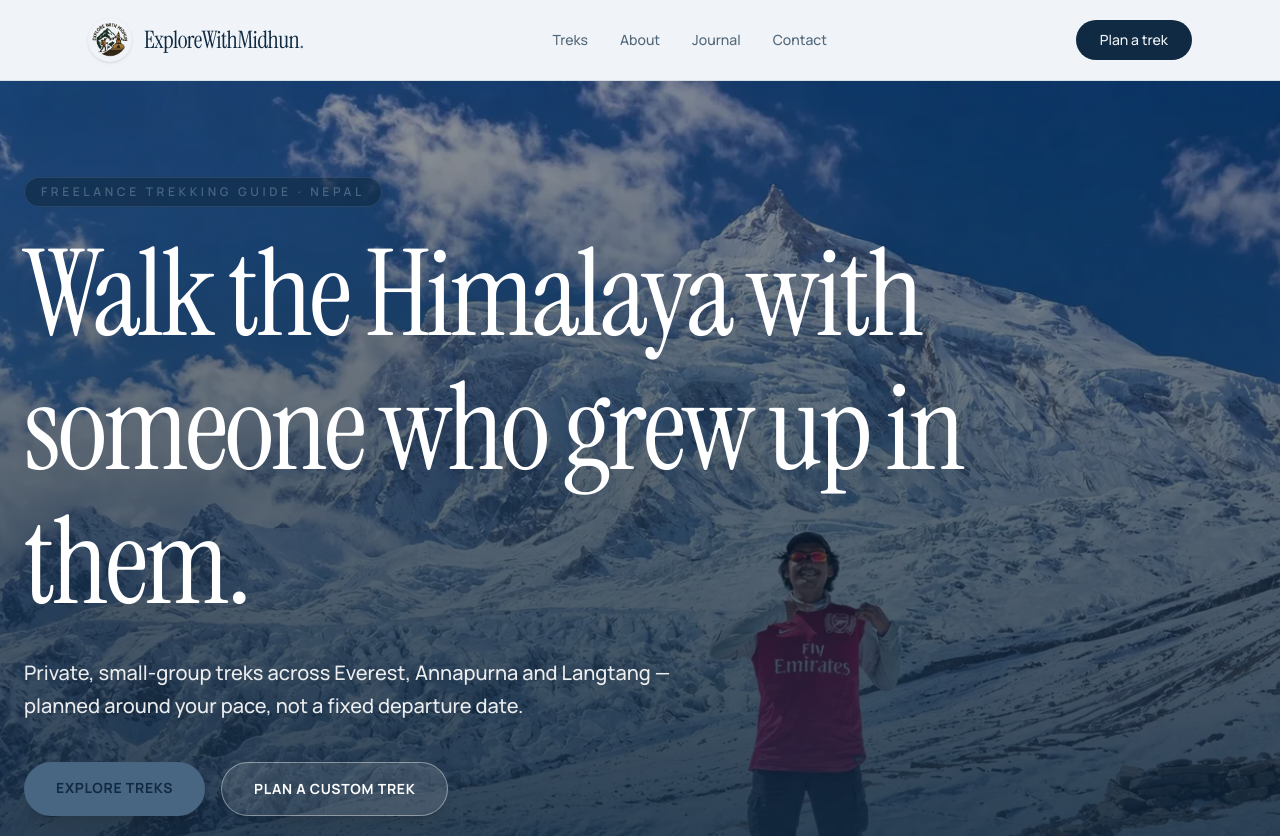
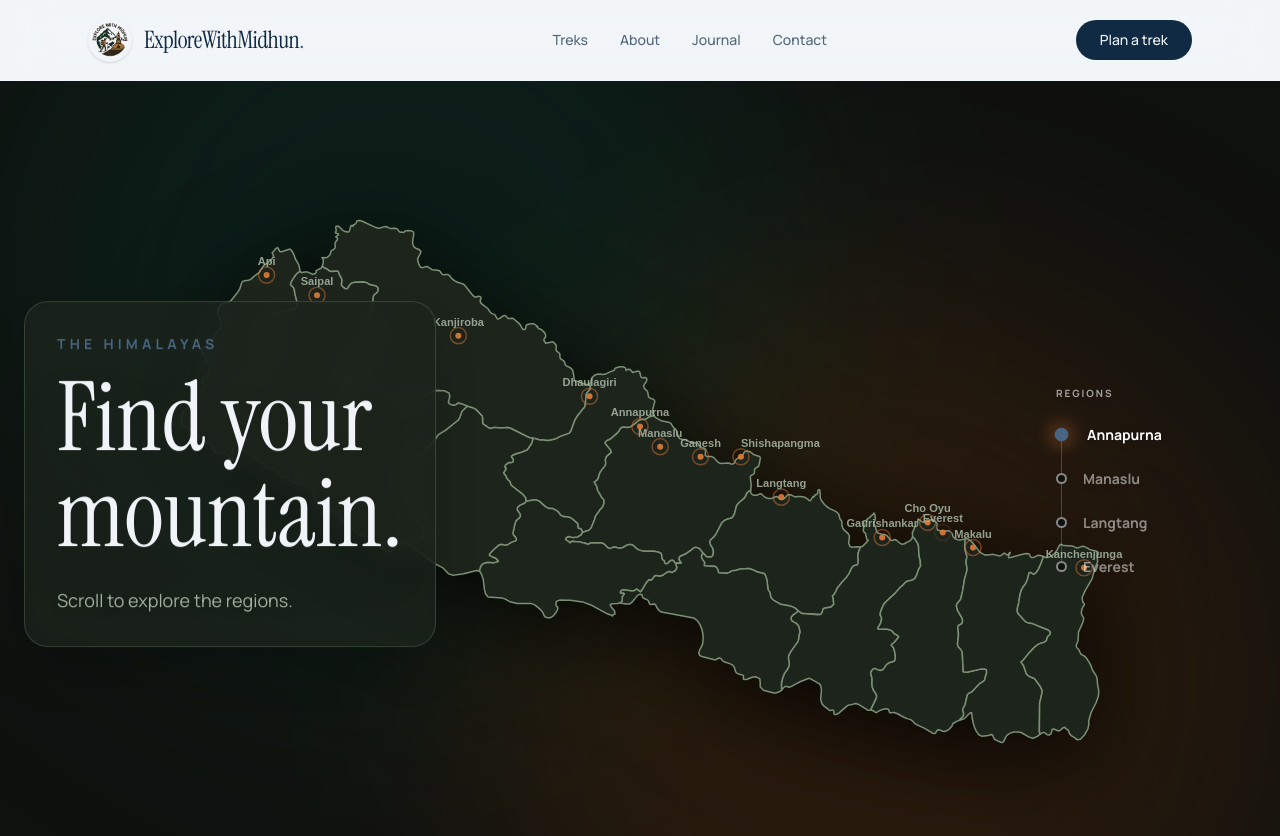
Before and after one commit to bibas01/explorewithmidhun, a Next.js app: page / in a window 1280 px wide. Shown: the top 836 px of the page. Built offline with nearby package versions, Linux system fonts and the light colour scheme.

Commit message:
adding interactive map design

```diff
--- a/app/page.tsx
+++ b/app/page.tsx
@@ -1,11 +1,10 @@
 import Link from "next/link";
 import { treks } from "@/data/treks";
 import { TrekCard } from "@/components/trek-card";
-import { Marquee } from "@/components/marquee"; // ⬅️ Imported
 import { ScrollReveal } from "@/components/scroll-reveal";
 import { TestimonialsSection } from "@/components/testimonials-section";
-import { HeroSection } from "@/components/hero-section";
 import { StatsSection } from "@/components/stats-section";
+import { MapHero } from "@/components/map-hero";
 
 export default function HomePage() {
   const featured = treks.filter((t) => t.featured);
@@ -13,22 +12,17 @@ export default function HomePage() {
   return (
     <div className="bg-paper min-h-screen">
 
-      {/* 1. HERO */}
-      <HeroSection />
+      {/* 1. INTERACTIVE MAP HERO (Keeps its dark internal background) */}
+      <MapHero />
 
-      {/* 2. MARQUEE DIVIDER (Transition from Hero to Stats) */}
-      <Marquee />
-
-      {/* 3. STATS */}
+      {/* 2. STATS */}
       <StatsSection />
 
-      {/* 4. FEATURED TREKS (Horizontal Flick Effect) */}
-      <section className="relative mx-auto max-w-5xl px-4 pb-16 sm:px-6">
-
-        {/* Header */}
+      {/* 3. FEATURED TREKS */}
+      <section className="relative mx-auto max-w-5xl px-4 pb-16 pt-16 sm:px-6">
         <ScrollReveal>
           <div className="flex items-end justify-between mb-12">
-            <h2 className="font-display text-4xl sm:text-5xl">Featured treks</h2>
+            <h2 className="font-display text-4xl sm:text-5xl text-charcoal">Featured treks</h2>
             <Link
               href="/treks"
               className="text-sm text-charcoal/60 underline-offset-4 hover:underline mb-2"
@@ -38,24 +32,19 @@ export default function HomePage() {
           </div>
         </ScrollReveal>
 
-        {/* The Cards Container */}
         <div className="flex flex-col">
           {featured.map((trek, index) => (
             <TrekCard key={trek.slug} trek={trek} index={index} />
           ))}
         </div>
-
       </section>
 
-      {/* 5. TESTIMONIALS */}
+      {/* 4. TESTIMONIALS */}
       <ScrollReveal>
         <TestimonialsSection />
       </ScrollReveal>
 
-      {/* 6. MARQUEE DIVIDER (Transition into Dark CTA) */}
-      <Marquee />
-
-      {/* 7. CLOSING CTA (Massive Editorial Style) */}
+      {/* 5. CLOSING CTA (Massive Editorial Style) */}
       <section className="relative flex min-h-[80vh] items-center justify-center overflow-hidden bg-charcoal py-32">
 
         {/* Giant subtle background text */}
--- /dev/null
+++ b/components/map-hero.tsx
@@ -0,0 +1,203 @@
+"use client";
+
+import { useRef, useState } from "react";
+import Image from "next/image";
+import Link from "next/link";
+import { motion, useScroll, useTransform, useMotionValueEvent } from "framer-motion";
+import { treks } from "@/data/treks";
+
+// 1. DEFINE THE REGIONS & CAMERA VALUES
+const regionsData = [
+  { id: "annapurna", name: "Annapurna", x: "0%", y: "10%" },
+  { id: "manaslu", name: "Manaslu", x: "-10%", y: "10%" },
+  { id: "langtang", name: "Langtang", x: "-40%", y: "5%" },
+  { id: "everest", name: "Everest", x: "-75%", y: "-5%" }
+];
+
+const activeRegions = regionsData.map((region) => {
+  const regionTreks = treks.filter((t) => t.region === region.name);
+  return { ...region, treks: regionTreks };
+});
+
+export function MapHero() {
+  const containerRef = useRef<HTMLDivElement>(null);
+  const [activeIndex, setActiveIndex] = useState(0);
+
+  const { scrollYProgress } = useScroll({
+    target: containerRef,
+    offset: ["start start", "end end"],
+  });
+
+  // --- TRACK ACTIVE REGION FOR THE NAVIGATOR ---
+  useMotionValueEvent(scrollYProgress, "change", (latest) => {
+    if (latest < 0.35) setActiveIndex(0);
+    else if (latest < 0.55) setActiveIndex(1);
+    else if (latest < 0.75) setActiveIndex(2);
+    else setActiveIndex(3);
+  });
+
+  // --- MAP CAMERA TIMELINE ---
+  const mapScale = useTransform(
+    scrollYProgress,
+    [0, 0.15, 0.25, 0.45, 0.65, 0.85, 1],
+    [1, 1.1, 3.5, 3.5, 3.5, 3.5, 3.5]
+  );
+
+  const mapX = useTransform(
+    scrollYProgress,
+    [0, 0.15, 0.25, 0.45, 0.65, 0.85, 1],
+    ["0%", "0%", activeRegions[0].x, activeRegions[1].x, activeRegions[2].x, activeRegions[3].x, activeRegions[3].x]
+  );
+
+  const mapY = useTransform(
+    scrollYProgress,
+    [0, 0.15, 0.25, 0.45, 0.65, 0.85, 1],
+    ["0%", "0%", activeRegions[0].y, activeRegions[1].y, activeRegions[2].y, activeRegions[3].y, activeRegions[3].y]
+  );
+
+  // --- TEXT & CARD OPACITY TIMELINES ---
+  const introOpacity = useTransform(scrollYProgress, [0, 0.1], [1, 0]);
+  const introY = useTransform(scrollYProgress, [0, 0.1], [0, -50]);
+
+  const opacity1 = useTransform(scrollYProgress, [0.28, 0.33, 0.43, 0.45], [0, 1, 1, 0]);
+  const opacity2 = useTransform(scrollYProgress, [0.48, 0.53, 0.63, 0.65], [0, 1, 1, 0]);
+  const opacity3 = useTransform(scrollYProgress, [0.68, 0.73, 0.83, 0.85], [0, 1, 1, 0]);
+  const opacity4 = useTransform(scrollYProgress, [0.88, 0.93, 1, 1], [0, 1, 1, 1]);
+
+  const cardOpacities = [opacity1, opacity2, opacity3, opacity4];
+
+  // --- CLICK-TO-SCROLL LOGIC ---
+  const scrollToDestination = (index: number) => {
+    if (!containerRef.current) return;
+    const container = containerRef.current;
+    const containerTop = container.offsetTop;
+    const scrollableDistance = container.offsetHeight - window.innerHeight;
+    const targetProgresses = [0.25, 0.45, 0.65, 0.85];
+    const targetScroll = containerTop + (scrollableDistance * targetProgresses[index]);
+    window.scrollTo({ top: targetScroll, behavior: "smooth" });
+  };
+
+  return (
+    <div ref={containerRef} className="relative h-[400vh] bg-[#0f110f]">
+
+      {/* Sticky Map Container */}
+      <div className="sticky top-0 h-screen w-full overflow-hidden flex items-center justify-center">
+
+        {/* 🌲 NATURAL ATMOSPHERIC GLOWS 🌲 */}
+        <div className="absolute top-1/4 right-0 w-[800px] h-[800px] bg-amber-700/15 rounded-full blur-[120px] pointer-events-none mix-blend-screen z-0" />
+        <div className="absolute bottom-1/4 left-0 w-[800px] h-[800px] bg-emerald-900/20 rounded-full blur-[120px] pointer-events-none mix-blend-screen z-0" />
+
+        {/* The Map */}
+        <motion.div
+          style={{ scale: mapScale, x: mapX, y: mapY }}
+          className="absolute inset-0 flex items-center justify-center pointer-events-none z-10"
+        >
+          <div className="relative w-[1000px] h-[569px] max-w-[90vw]">
+            <img
+              src="/nepal-map.svg"
+              alt="Map of Nepal"
+              className="relative w-full h-full object-contain drop-shadow-[0_20px_50px_rgba(0,0,0,0.8)]"
+            />
+          </div>
+        </motion.div>
+
+        {/* UI Overlays */}
+        <div className="relative z-20 w-full max-w-7xl px-6 h-full flex flex-col md:flex-row items-center justify-between pointer-events-none">
+
+          {/* Left Side (Intro & Region Cards) */}
+          <div className="relative w-full md:w-3/5 h-full flex flex-col justify-center">
+
+            {/* Intro Text (UPDATED COLOR HERE) */}
+            <motion.div style={{ opacity: introOpacity, y: introY }} className="absolute bg-[#1c241c]/80 p-8 rounded-3xl backdrop-blur-md border border-[#7a8f73]/30 shadow-2xl">
+              <p className="text-saffron uppercase tracking-[0.3em] text-sm mb-4 font-bold">The Himalayas</p>
+              <h1 className="font-display text-6xl sm:text-8xl text-[#f0f4f8] drop-shadow-2xl">
+                Find your<br/>mountain.
+              </h1>
+              <p className="mt-6 text-[#a3b19f] text-lg max-w-md drop-shadow-lg">Scroll to explore the regions.</p>
+            </motion.div>
+
+            {/* BEAUTIFUL MINI-POSTER TREK CARDS */}
+            {activeRegions.map((region, i) => (
+              <motion.div
+                key={region.id}
+                style={{ opacity: cardOpacities[i] }}
+                className="absolute w-full max-w-xl pointer-events-auto"
+              >
+                <div className="mb-6 flex items-end gap-3 drop-shadow-lg">
+                  <h2 className="font-display text-4xl sm:text-6xl text-white">{region.name}</h2>
+                  <span className="text-sm text-saffron font-bold mb-1 bg-charcoal/60 px-3 py-1 rounded backdrop-blur-md border border-white/10">
+                    {region.treks.length} Treks
+                  </span>
+                </div>
+
+                {/* 2-Column Grid of Image Cards */}
+                <div className="grid grid-cols-1 sm:grid-cols-2 gap-4">
+                  {region.treks.map((trek) => (
+                    <Link
+                      key={trek.slug}
+                      href={`/treks/${trek.slug}`}
+                      className="group relative block aspect-[4/3] overflow-hidden rounded-2xl border border-white/20 shadow-2xl transition-all hover:-translate-y-1 hover:border-saffron/50"
+                    >
+                      <Image
+                        src={trek.heroImage}
+                        alt={trek.title}
+                        fill
+                        className="object-cover transition-transform duration-700 group-hover:scale-110"
+                      />
+
+                      <div className="absolute inset-0 bg-gradient-to-t from-charcoal via-charcoal/20 to-transparent opacity-90" />
+
+                      <div className="absolute inset-x-0 bottom-0 p-4">
+                        <h3 className="font-display text-xl text-white leading-tight drop-shadow-md group-hover:text-saffron transition-colors">
+                          {trek.title}
+                        </h3>
+                        <p className="text-xs text-paper/80 mt-1">{trek.days} Days · {trek.difficulty}</p>
+                      </div>
+
+                      <div className="absolute top-4 right-4 opacity-0 group-hover:opacity-100 transition-opacity">
+                        <div className="bg-saffron text-charcoal rounded-full p-1.5">
+                          <svg xmlns="http://www.w3.org/2000/svg" fill="none" viewBox="0 0 24 24" strokeWidth={2} stroke="currentColor" className="w-4 h-4">
+                            <path strokeLinecap="round" strokeLinejoin="round" d="M4.5 19.5l15-15m0 0H8.25m11.25 0v11.25" />
+                          </svg>
+                        </div>
+                      </div>
+                    </Link>
+                  ))}
+                </div>
+              </motion.div>
+            ))}
+          </div>
+
+          {/* Right Side (Minimal Scroll Spy Navigator) */}
+          <div className="relative w-[200px] pointer-events-auto hidden md:flex flex-col justify-center h-full">
+            <p className="text-[10px] uppercase tracking-[0.2em] text-white/60 font-bold mb-6 drop-shadow-md">Regions</p>
+            <div className="flex flex-col gap-6 relative">
+              <div className="absolute left-[5px] top-2 bottom-2 w-[1px] bg-white/20" />
+              {activeRegions.map((region, i) => (
+                <button
+                  key={region.id}
+                  onClick={() => scrollToDestination(i)}
+                  className="group flex items-center gap-4 text-left relative z-10"
+                >
+                  <div className={`w-[11px] h-[11px] rounded-full border-2 transition-all duration-300 ${
+                    activeIndex === i
+                      ? "bg-saffron border-saffron scale-125 shadow-[0_0_15px_rgba(224,123,57,1)]"
+                      : "bg-[#0f110f] border-white/50 group-hover:border-white"
+                  }`} />
+                  <span className={`text-sm font-bold transition-all duration-300 drop-shadow-md ${
+                    activeIndex === i
+                      ? "text-white translate-x-1"
+                      : "text-white/50 group-hover:text-white/90"
+                  }`}>
+                    {region.name}
+                  </span>
+                </button>
+              ))}
+            </div>
+          </div>
+
+        </div>
+      </div>
+    </div>
+  );
+}
--- a/components/site-footer.tsx
+++ b/components/site-footer.tsx
@@ -10,7 +10,7 @@ const nav = [
 
 export function SiteFooter() {
   return (
-    <footer className="border-t border-charcoal/10 bg-paper">
+    <footer className="border-t border-charcoal/10 bg-white/10 backdrop-blur-xl border-white/10">
       <div className="mx-auto flex max-w-6xl flex-col items-center justify-between gap-6 px-4 py-10 sm:flex-row sm:px-6">
 
         {/* 2. The Logo (Size 56 is slightly larger for the footer) */}
@@ -27,7 +27,7 @@ export function SiteFooter() {
             <Link
               key={item.href}
               href={item.href}
-              className="text-charcoal/70 transition hover:text-charcoal"
+              className="text-charcoal/70 transition hover:text-saffron"
             >
               {item.label}
             </Link>
--- a/components/site-header.tsx
+++ b/components/site-header.tsx
@@ -20,7 +20,7 @@ export function SiteHeader() {
       initial={{ y: -100, opacity: 0 }} // Starts 100px above the screen and invisible
       animate={{ y: 0, opacity: 1 }}    // Slides down to its natural position and fades in
       transition={{ duration: 0.8, ease: [0.22, 1, 0.36, 1] }} // The "Apple-like" smooth easing
-      className="sticky top-0 z-50 border-b border-charcoal/10 bg-paper/90 backdrop-blur-md"
+      className="sticky top-0 z-50 border-b border-charcoal/10 bg-white/10 backdrop-blur-xl border-white/10 text-charcoal"
     >
       <div className="mx-auto flex h-20 max-w-6xl items-center justify-between px-4 sm:px-6">
 
@@ -44,7 +44,7 @@ export function SiteHeader() {
             <Link
               key={item.href}
               href={item.href}
-              className="text-charcoal/70 transition hover:text-charcoal"
+              className="text-charcoal/70 transition hover:text-saffron"
             >
               {item.label}
             </Link>
--- a/components/testimonials-section.tsx
+++ b/components/testimonials-section.tsx
@@ -29,7 +29,7 @@ export function TestimonialsSection() {
 
       {/* Subtle background text to give it that Jiro depth */}
       <div className="absolute top-10 left-0 right-0 text-center opacity-[0.03] pointer-events-none select-none">
-        <h2 className="font-display text-[20vw] leading-none text-charcoal whitespace-nowrap">
+        <h2 className="font-display text-[20vw] leading-none text-white whitespace-nowrap">
           Reviews
         </h2>
       </div>
```
Also changed, not shown: app/layout.tsx (+4 -10 lines), public/nepal-map.svg (added).
